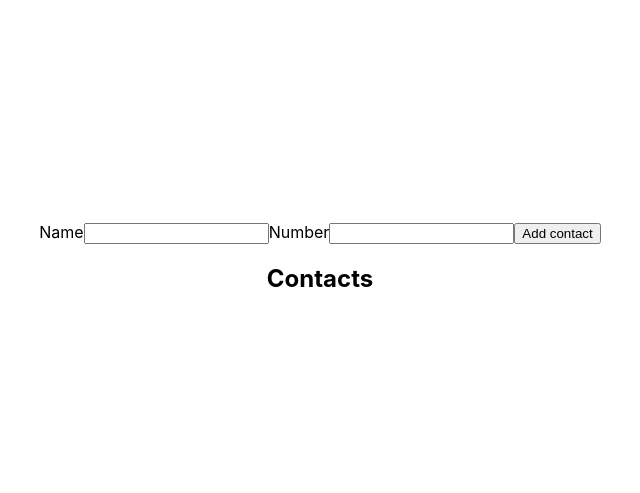
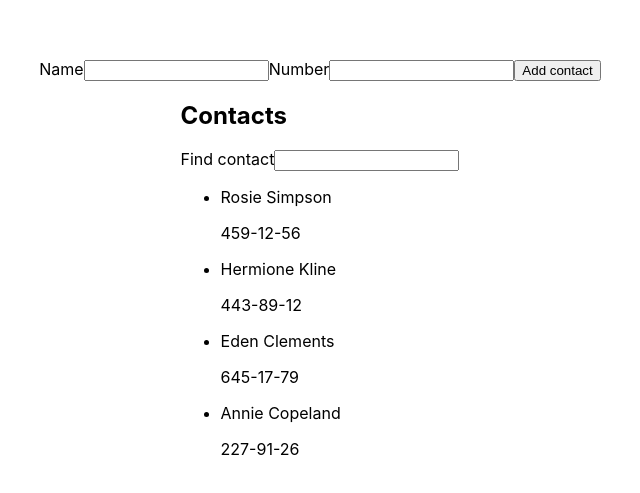
Before and after one commit to akiselyoff/goit-react-hw-02-phonebook, a React (Create React App) app: page / in a window 1280 px wide. Shown: the part 133-626 px from the top of the page, without its empty margins (320-960 px from the left). Built offline with nearby package versions, Linux system fonts and the light colour scheme.

Commit message:
step #3 done + fix some code

```diff
--- a/src/components/App.js
+++ b/src/components/App.js
@@ -3,25 +3,48 @@ import { nanoid } from 'nanoid';
 
 class App extends Component {
   state = {
-    contacts: [],
+    contacts: [
+      { id: 'id-1', name: 'Rosie Simpson', number: '459-12-56' },
+      { id: 'id-2', name: 'Hermione Kline', number: '443-89-12' },
+      { id: 'id-3', name: 'Eden Clements', number: '645-17-79' },
+      { id: 'id-4', name: 'Annie Copeland', number: '227-91-26' },
+    ],
+    filter: '',
     name: '',
+    number: '',
   };
+
+  handleInputChange = e => {
+    const { name, value } = e.currentTarget;
+    this.setState({ [name]: value });
+  };
+
+  handleFilterChange = e => {
+    const { name, value } = e.currentTarget;
+    this.setState({ [name]: value });
+  };
+
+  filteredContacts(value) {
+    return this.state.contacts.filter(contact => {
+      const filterNormalize = value.toLowerCase();
+      return contact.name.toLowerCase().includes(filterNormalize);
+    });
+  }
 
   handleSubmit = e => {
     e.preventDefault();
-    const name = e.target[0].value;
-    const phone = e.target[1].value;
+    const { name, number } = e.target.elements;
 
     this.setState(prevState => {
       const newContact = {
         id: nanoid(),
-        name: name,
-        number: phone,
+        name: name.value,
+        number: number.value,
       };
 
-      const newContacts = [...prevState.contacts];
-      newContacts.push(newContact);
-      return { contacts: newContacts };
+      const listOfContacts = [...prevState.contacts];
+      listOfContacts.push(newContact);
+      return { contacts: listOfContacts, name: '', number: '' };
     });
   };
 
@@ -45,6 +68,8 @@ class App extends Component {
               pattern="^[a-zA-Zа-яА-Я]+(([' -][a-zA-Zа-яА-Я ])?[a-zA-Zа-яА-Я]*)*$"
               title="Name may contain only letters, apostrophe, dash and spaces. For example Adrian, Jacob Mercer, Charles de Batz de Castelmore d'Artagnan"
               required
+              value={this.state.name}
+              onChange={this.handleInputChange}
             />
           </label>
           <label>
@@ -55,14 +80,25 @@ class App extends Component {
               pattern="\+?\d{1,4}?[-.\s]?\(?\d{1,3}?\)?[-.\s]?\d{1,4}[-.\s]?\d{1,4}[-.\s]?\d{1,9}"
               title="Phone number must be digits and can contain spaces, dashes, parentheses and can start with +"
               required
+              value={this.state.number}
+              onChange={this.handleInputChange}
             />
           </label>
           <button type="submit">Add contact</button>
         </form>
         <div>
           <h2>Contacts</h2>
+          <label>
+            Find contact
+            <input
+              type="text"
+              name="filter"
+              value={this.state.filter}
+              onChange={this.handleFilterChange}
+            />
+          </label>
           <ul>
-            {this.state.contacts.map(contact => {
+            {this.filteredContacts(this.state.filter).map(contact => {
               return (
                 <li key={contact.id}>
                   <p>{contact.name}</p>
```
